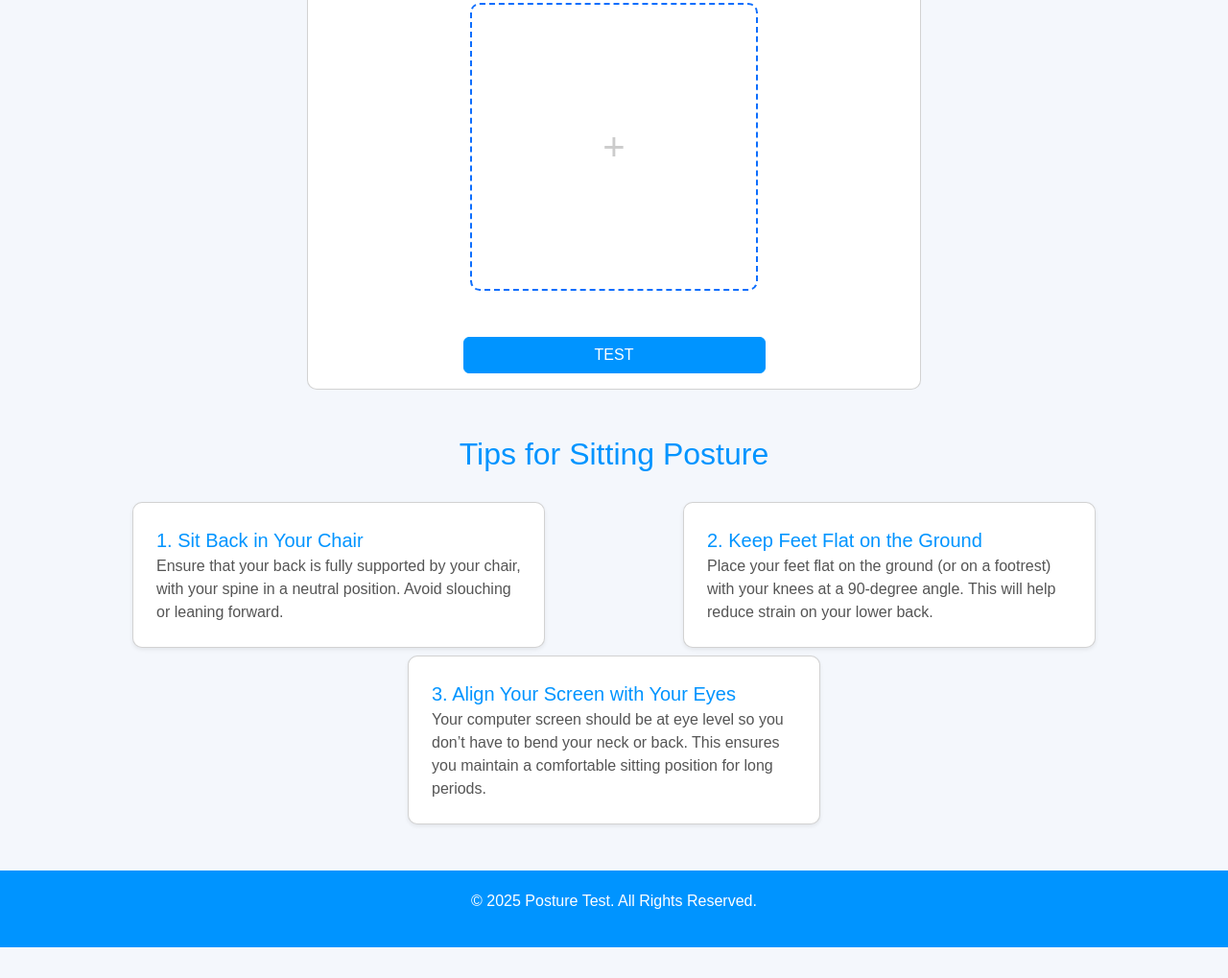
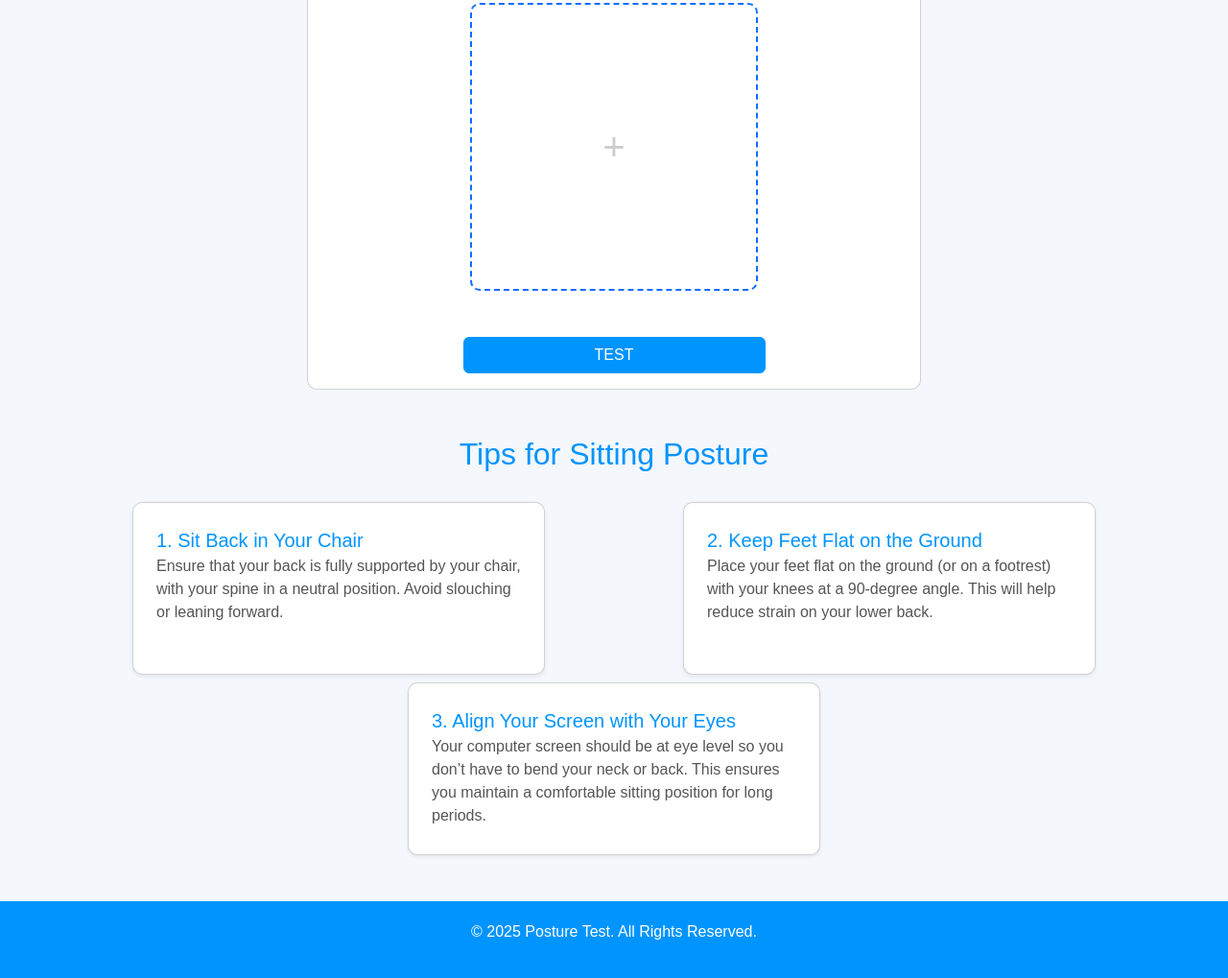
Before and after one commit to yogeshcodonnier/posture_tester, a plain HTML site: page templates/index.html in a window 1280 px wide. Shown: the part 326-1345 px from the top of the page at 96% size. Before the commit the page ends 1313 px from the top, so only its background shows below. Drawn offline with nearby package versions, Linux system fonts and the light colour scheme.

Commit message:
model add

```diff
--- a/templates/index.html
+++ b/templates/index.html
@@ -222,7 +222,7 @@
     <div class="container my-5">
         <h2 class="section-header">Tips for Sitting Posture</h2>
         <div class="row gap-2 justify-content-between">
-            <div class="card p-4 shadow-sm m-auto" style="width: 430px;">
+            <div class="card p-4 shadow-sm m-auto" style="width: 430px; height: 180px;">
                 <div class="posture-tip-card">
                     <div class="tip-card-title">1. Sit Back in Your Chair</div>
                     <div class="tip-card-body">
@@ -231,7 +231,7 @@
                     </div>
                 </div>
             </div>
-            <div class="card p-4 shadow-sm m-auto" style="width: 430px;">
+            <div class="card p-4 shadow-sm m-auto" style="width: 430px; height: 180px;">
                 <div class="posture-tip-card">
                     <div class="tip-card-title">2. Keep Feet Flat on the Ground</div>
                     <div class="tip-card-body">
@@ -241,7 +241,7 @@
                     </div>
                 </div>
             </div>
-            <div class="card p-4 shadow-sm m-auto" style="width: 430px;">
+            <div class="card p-4 shadow-sm m-auto" style="width: 430px; height: 180px;">
                 <div class="posture-tip-card">
                     <div class="tip-card-title">3. Align Your Screen with Your Eyes</div>
                     <div class="tip-card-body">
```
Also changed, not shown: requirements.txt.
